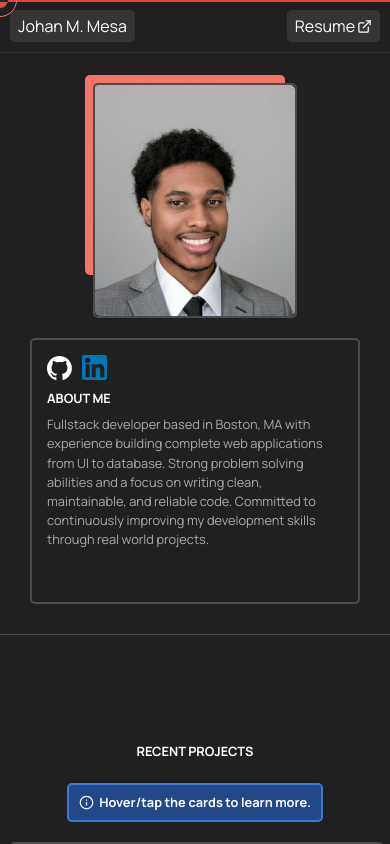
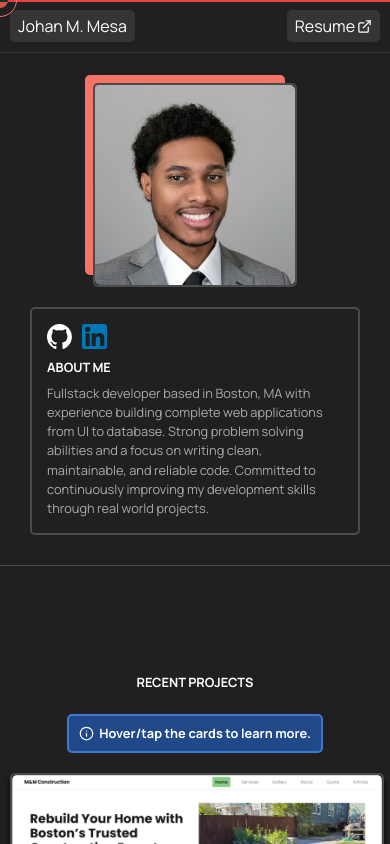
Before and after one commit to GravityCodes/portfolio, a React (Vite) app: page / in a window 390 px wide. Shown: the top 844 px of the page. Built offline with nearby package versions, Linux system fonts and the light colour scheme.

Commit message:
style: refactor header responsiveness

```diff
--- a/src/app.module.css
+++ b/src/app.module.css
@@ -505,12 +505,16 @@
     padding: var(--section-padding);
   }
   .headerContent {
-    flex-direction: column;
+    display: block;
   }
 
+  .summary {
+    height: fit-content;
+  }
   .imageContainer {
     height: 200px;
     width: 200px;
+    margin: 0 auto 20px;
   }
   .technologiesContainer {
     grid-template-columns: 1fr;
```
Also changed, not shown: src/App.tsx (+7 -5 lines).
